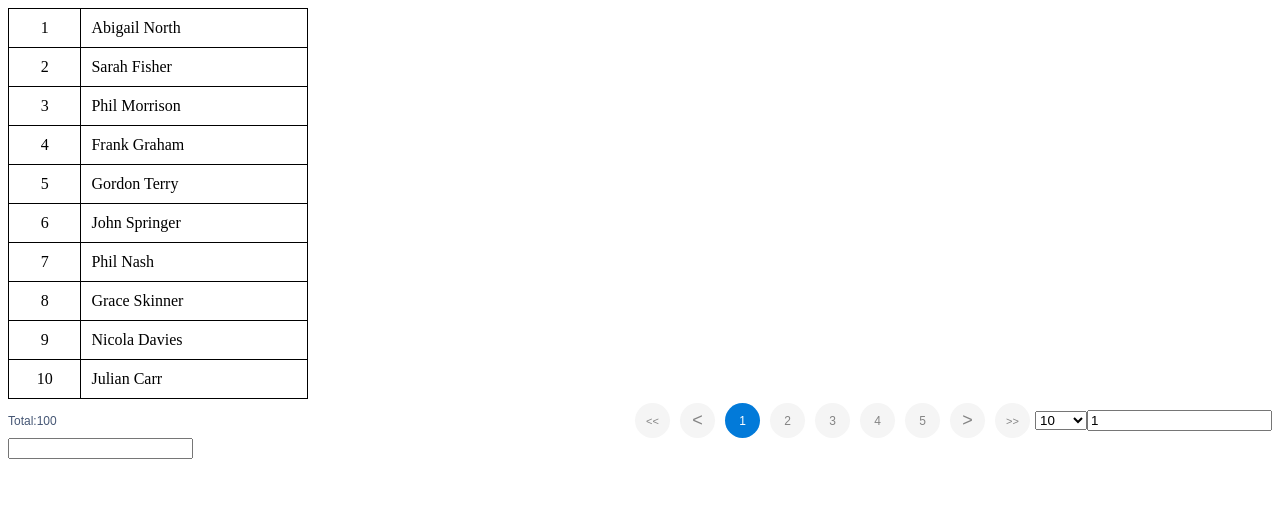
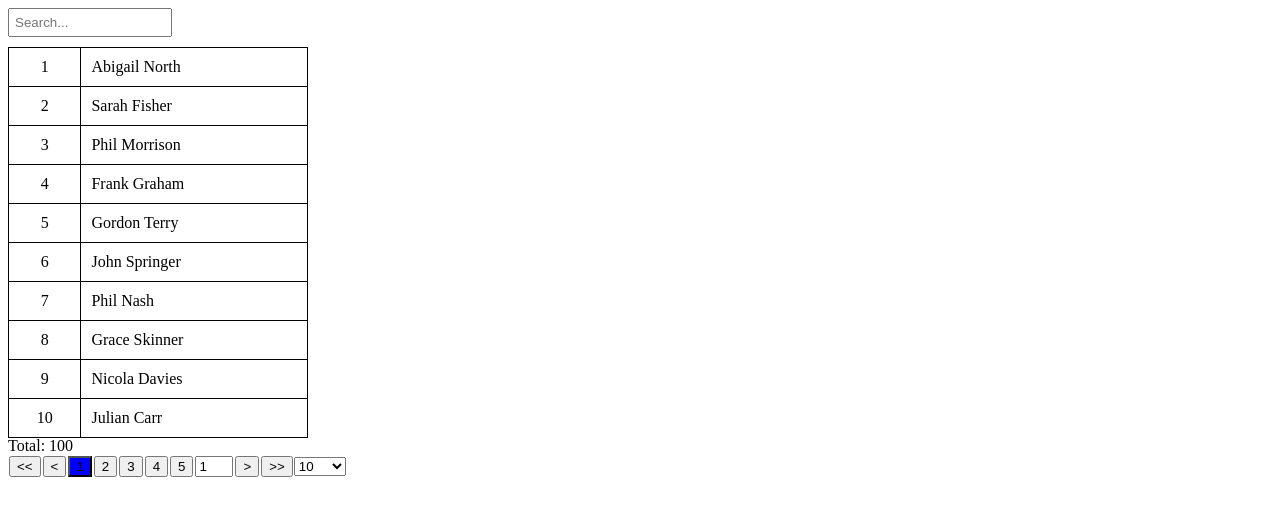
Before and after one commit to snoringarvind/appPagination, an Angular app: page / in a window 1280 px wide. Shown: the top 516 px of the page. Built offline with nearby package versions, Linux system fonts and the light colour scheme.

Commit message:
readme file edit

```diff
--- a/src/app/app.component.css
+++ b/src/app/app.component.css
@@ -20,3 +20,36 @@
   margin-left: -1px;
   padding: 10px;
 }
+
+.pageno-input input {
+  width: 30px;
+  margin: 0 1px;
+}
+
+.pagination {
+  display: flex;
+  align-items: center;
+}
+
+button {
+  margin: 1px;
+}
+
+.active-page {
+  background-color: blue;
+}
+
+button,
+select {
+  cursor: pointer;
+}
+
+.search-box {
+  width: 150px;
+  margin-bottom: 10px;
+}
+
+.search-box input {
+  width: 100%;
+  padding: 5px;
+}
--- a/src/app/app.component.html
+++ b/src/app/app.component.html
@@ -1,9 +1,69 @@
-<div *ngFor="let name of slicedNames" class="table">
-  <div class="sr-no">{{ names.indexOf(name) + 1 }}</div>
-  <div class="name">{{ name }}</div>
+<div class="search-box">
+  <input #searchBox (input)="search(searchBox.value)" placeholder="Search..." />
 </div>
 
-<app-pagination
-  [names]="names"
-  (onValuesChange)="onValuesChange($event)"
-></app-pagination>
+<div *ngIf="slicedNames.length == 0">No data</div>
+
+<ng-container *ngIf="slicedNames.length > 0">
+  <div *ngFor="let name of slicedNames" class="table">
+    <div class="sr-no">{{ data.indexOf(name) + 1 }}</div>
+    <div class="name">{{ name }}</div>
+  </div>
+</ng-container>
+
+<!-- ---pagination-starts -->
+<div class="pagination-container">
+  <div class="total-pages">
+    Total: <span> {{ data.length }} </span>
+  </div>
+
+  <div
+    class="pagination"
+    snoringPagination
+    #pagination="snoringPagination"
+    (newRules)="newRulesCB($event)"
+    [valuesArr]="data"
+    [searchTerms]="searchTerms"
+    [searchObservable]="searchObservable"
+    [pageRangeArr]="[10, 40, 30, 15, 17, 1000]"
+  >
+    <button (click)="pagination.first()" class="page-first-btn"><<</button>
+    <button (click)="pagination.prev()" class="page-prev-btn"><</button>
+
+    <div *ngFor="let number of btnNosArr">
+      <button
+        (click)="pagination.OnClick(number, $event)"
+        [ngClass]="{
+          'active-page': currentPage === number,
+          'page-btn': true
+        }"
+      >
+        {{ number }}
+      </button>
+    </div>
+
+    <div class="pageno-input">
+      <input
+        name="input"
+        [ngModel]="currentPage"
+        (keyup.enter)="pagination.change($event)"
+      />
+    </div>
+
+    <button (click)="pagination.next()" class="page-next-btn">></button>
+    <button (click)="pagination.last()" class="page-last-btn">>></button>
+
+    <select (click)="pagination.onRulePerPageChange($event)">
+      <option
+        *ngFor="let i of selectArr"
+        [value]="[i]"
+        [ngClass]="{
+          selected: rulesPerPage === i,
+          option: 'true'
+        }"
+      >
+        {{ i }}
+      </option>
+    </select>
+  </div>
+</div>
--- a/src/app/app.component.ts
+++ b/src/app/app.component.ts
@@ -1,13 +1,8 @@
-import {
-  AfterViewInit,
-  ChangeDetectorRef,
-  Component,
-  ElementRef,
-  OnChanges,
-  OnInit,
-  SimpleChanges,
-} from '@angular/core';
-import { NAMES } from './mock-names';
+import { Component, OnChanges, OnInit, VERSION } from '@angular/core';
+import { AfterViewInit, ChangeDetectorRef, ElementRef } from '@angular/core';
+import { Observable, of, Subject } from 'rxjs';
+import { debounceTime, distinctUntilChanged, switchMap } from 'rxjs/operators';
+import { DATA } from './mock-data';
 
 @Component({
   selector: 'app-root',
@@ -16,24 +11,68 @@ import { NAMES } from './mock-names';
 })
 export class AppComponent implements OnInit, OnChanges, AfterViewInit {
   title = 'pagination';
-  names!: any[];
-  slicedNames!: any[];
+  data!: any[];
+  slicedNames: any[] = [];
+  showSelect: boolean = false;
+
+  selectArr: number[] = [];
+  btnNosArr: number[] = [];
+  rulesPerPage!: number;
+  currentPage: number = 1;
+
+  searchObservable!: Observable<any>;
 
   constructor(private cdRef: ChangeDetectorRef) {}
 
   ngOnInit() {
-    let x: any = NAMES.split('\n');
-    this.names = x;
-    console.log(this.names);
-    console.log(this.names.length);
+    console.log(this.slicedNames);
+    let x: any = DATA.split('\n');
+    this.data = x;
+    console.log(this.data);
+    console.log(this.data.length);
+
+    this.searchObservable = this.searchTerms.pipe(
+      debounceTime(300),
+
+      distinctUntilChanged(),
+      switchMap((term: string) => {
+        let fr: any = [];
+        this.data.filter((v: any, i: any) => {
+          if (v.toLocaleLowerCase().includes(term.toLocaleLowerCase())) {
+            fr.push(v);
+          }
+        });
+        return of(fr);
+      })
+    );
   }
+
+  ngOnChanges() {}
 
   onValuesChange(val: any[]) {
     this.slicedNames = val;
   }
 
-  ngOnChanges() {}
   ngAfterViewInit() {
     this.cdRef.detectChanges();
   }
+
+  searchTerms = new Subject<string>();
+
+  search(term: string) {
+    this.searchTerms.next(term);
+  }
+
+  newRulesCB(val: any) {
+    this.currentPage = val.currentPage;
+    this.btnNosArr = val.btnNosArr;
+
+    this.rulesPerPage = val.rulesPerPage;
+    this.selectArr = val.newPageRangeArr;
+    this.slicedNames = val.valuesArr;
+
+    console.log('asasas', this.currentPage);
+    console.log(val);
+    console.log(this.rulesPerPage);
+  }
 }
--- a/src/app/app.module.ts
+++ b/src/app/app.module.ts
@@ -4,11 +4,10 @@ import { BrowserModule } from '@angular/platform-browser';
 
 import { AppRoutingModule } from './app-routing.module';
 import { AppComponent } from './app.component';
-import { PaginationComponent } from './pagination/pagination.component';
 import { SnoringPaginationDirective } from './snoring-pagination.directive';
 
 @NgModule({
-  declarations: [AppComponent, PaginationComponent, SnoringPaginationDirective],
+  declarations: [AppComponent, SnoringPaginationDirective],
   imports: [BrowserModule, FormsModule, AppRoutingModule],
   providers: [],
   bootstrap: [AppComponent],
--- a/src/app/mock-names.ts
+++ b/src/app/mock-data.ts
@@ -1,4 +1,4 @@
-export const NAMES = `Abigail	North
+export const DATA = `Abigail	North
 Sarah	Fisher
 Phil	Morrison
 Frank	Graham
--- a/src/app/pagination/pagination.component.css
+++ /dev/null
@@ -1,142 +0,0 @@
-/* <---------Pagination , everything inside pagination-container class > */
-
-.pagination-container {
-  display: flex;
-  flex-wrap: wrap;
-  justify-content: space-between;
-  align-items: center;
-  margin-top: 5px;
-
-  --page-btn-dim: 35px;
-  --select-container-width: 60px;
-}
-
-.total-pages {
-  display: flex;
-  align-items: center;
-  color: #465775;
-  font-size: 12px;
-  font-family: "Krub", sans-serif;
-}
-
-.pagination {
-  display: flex;
-  align-items: center;
-}
-
-.page-btn,
-.page-forward-btn,
-.page-left-btn,
-.page-right-btn,
-.page-backward-btn {
-  border-radius: 50%;
-  width: var(--page-btn-dim);
-  height: var(--page-btn-dim);
-  margin: 0 5px;
-  padding: 10px;
-  border: none;
-  outline: none;
-  display: flex;
-  align-items: center;
-  justify-content: center;
-  text-align: center;
-  vertical-align: center;
-  cursor: pointer;
-  font-family: "Krub", sans-serif;
-  background-color: hsl(0, 0%, 96%);
-}
-
-.page-btn {
-  color: #848484;
-  font-size: 12px;
-  font-weight: normal;
-}
-
-.page-backward-btn,
-.page-forward-btn {
-  font-size: 11px;
-  font-family: "Krub", sans-serif;
-  color: #848484;
-}
-
-.page-left-btn,
-.page-right-btn {
-  font-size: 18px;
-  font-family: "Krub", sans-serif;
-  color: #848484;
-}
-
-.page-btn.active-page {
-  background-color: rgb(2, 122, 217);
-  color: white;
-}
-
-/* ----- select page , everything inside select-container class---> */
-
-/* .select-container {
-  border: 1px solid lightgray;
-  border-radius: 2px;
-  position: relative;
-  min-width: var(--select-container-width);
-  height: var(--page-btn-dim);
-  color: #848484;
-  font-family: "Krub", sans-serif;
-  font-size: 14px;
-  margin-left: 5px;
-}
-
-.select {
-  position: absolute;
-  bottom: calc(var(--page-btn-dim) + 2px);
-  left: 0;
-  right: 0;
-  background-color: white;
-  box-shadow: 1px 0px 10px lightgray, -1px -1px 10px lightgray;
-}
-
-.option {
-  padding: 5px 0;
-  text-align: center;
-  color: #333333;
-  font-size: 12px;
-  font-family: "Krub", sans-serif;
-  cursor: pointer;
-}
-
-.option:hover {
-  background-color: lightgray;
-}
-
-.option.selected {
-  background-color: #007ad9;
-  color: white;
-}
-.page-value-container {
-  display: flex;
-  width: 100%;
-  height: 100%;
-  cursor: pointer;
-}
-
-.page-value-container:hover {
-  color: black;
-}
-
-.page-value {
-  flex-basis: 60%;
-  display: flex;
-  align-items: center;
-  justify-content: flex-end;
-  padding-right: 5px;
-}
-
-.expand-btn {
-  flex-basis: 40%;
-  text-align: center;
-  border: 1px solid lightgray;
-  border-radius: 3px;
-  display: flex;
-  align-items: center;
-  justify-content: center;
-  font-size: 14px;
-} */
--- a/src/app/pagination/pagination.component.html
+++ /dev/null
@@ -1,61 +0,0 @@
-<div class="pagination-container">
-  <div class="total-pages">
-    Total: <span> {{ names.length }} </span>
-  </div>
-  <!--
-  <div><input [(ngModel)]="this.currentPage" /></div> -->
-  <div
-    class="pagination"
-    snoringPagination
-    #pagination="snoringPagination"
-    (newRules)="newRulesCB($event)"
-    [valuesArr]="names"
-    [searchTerms]="searchTerms"
-    [searchObservable]="searchObservable"
-    [pageRangeArr]="[10, 40, 30, 15, 17, 1000]"
-  >
-    <button (click)="pagination.first()" class="page-backward-btn"><<</button>
-    <button (click)="pagination.prev()" class="page-left-btn"><</button>
-
-    <div *ngFor="let number of btnNosArr">
-      <button
-        (click)="pagination.OnClick(number, $event)"
-        [ngClass]="{
-          'active-page': currentPage === number,
-          'page-btn': true
-        }"
-      >
-        {{ number }}
-      </button>
-    </div>
-
-    <button (click)="pagination.next()" class="page-right-btn">></button>
-    <button (click)="pagination.last()" class="page-forward-btn">>></button>
-
-    <select (click)="pagination.onRulePerPageChange($event)">
-      <option
-        *ngFor="let i of selectArr"
-        [value]="[i]"
-        [ngClass]="{
-          selected: rulesPerPage === i,
-          option: 'true'
-        }"
-      >
-        {{ i }}
-      </option>
-    </select>
-
-    <div>
-      <input
-        name="input"
-        [ngModel]="currentPage"
-        (keyup.enter)="pagination.change($event)"
-      />
-    </div>
-    <!-- <div><input [ngModel]="currentPage" /></div> -->
-  </div>
-</div>
-
-<div>
-  <input #searchBox (input)="search(searchBox.value)" />
-</div>
--- a/src/app/pagination/pagination.component.ts
+++ /dev/null
@@ -1,84 +0,0 @@
-import { chainedInstruction } from '@angular/compiler/src/render3/view/util';
-import {
-  Component,
-  EventEmitter,
-  HostListener,
-  Input,
-  OnChanges,
-  OnInit,
-  Output,
-  SimpleChanges,
-} from '@angular/core';
-import { Observable, of, Subject } from 'rxjs';
-import {
-  debounceTime,
-  distinctUntilChanged,
-  switchMap,
-  tap,
-} from 'rxjs/operators';
-
-@Component({
-  selector: 'app-pagination',
-  templateUrl: './pagination.component.html',
-  styleUrls: ['./pagination.component.css'],
-})
-export class PaginationComponent implements OnInit {
-  showSelect: boolean = false;
-
-  selectArr: number[] = [];
-  btnNosArr: number[] = [];
-  rulesPerPage!: number;
-  currentPage: number = 1;
-
-  searchObservable!: Observable<any>;
-
-  @Input() names!: any;
-  @Output() onValuesChange = new EventEmitter();
-
-  constructor() {}
-
-  searchTerms = new Subject<string>();
-
-  search(term: string) {
-    this.searchTerms.next(term);
-  }
-
-  ngOnInit(): void {
-    this.searchObservable = this.searchTerms.pipe(
-      debounceTime(300),
-
-      distinctUntilChanged(),
-      switchMap((term: string) => {
-        let fr: any = [];
-        this.names.filter((v: any, i: any) => {
-          if (v.toLocaleLowerCase().includes(term.toLocaleLowerCase())) {
-            fr.push(v);
-          }
-        });
-        return of(fr);
-      })
-    );
-  }
-
-  ngOnChanges(changes: SimpleChanges) {
-    console.log('changes in', changes);
-    this.onValuesChange.emit(changes.currentValue);
-  }
-
-  setShowSelect() {
-    this.showSelect = !this.showSelect;
-  }
-
-  newRulesCB(val: any) {
-    this.currentPage = val.currentPage;
-    this.btnNosArr = val.btnNosArr;
-
-    this.rulesPerPage = val.rulesPerPage;
-    this.selectArr = val.newPageRangeArr;
-    this.onValuesChange.emit(val.valuesArr);
-
-    console.log('asasas', this.currentPage);
-    console.log(val);
-    console.log(this.rulesPerPage);
-  }
-}
```
Also changed, not shown: 2 other files (tests, documents, lock files or other folders).
